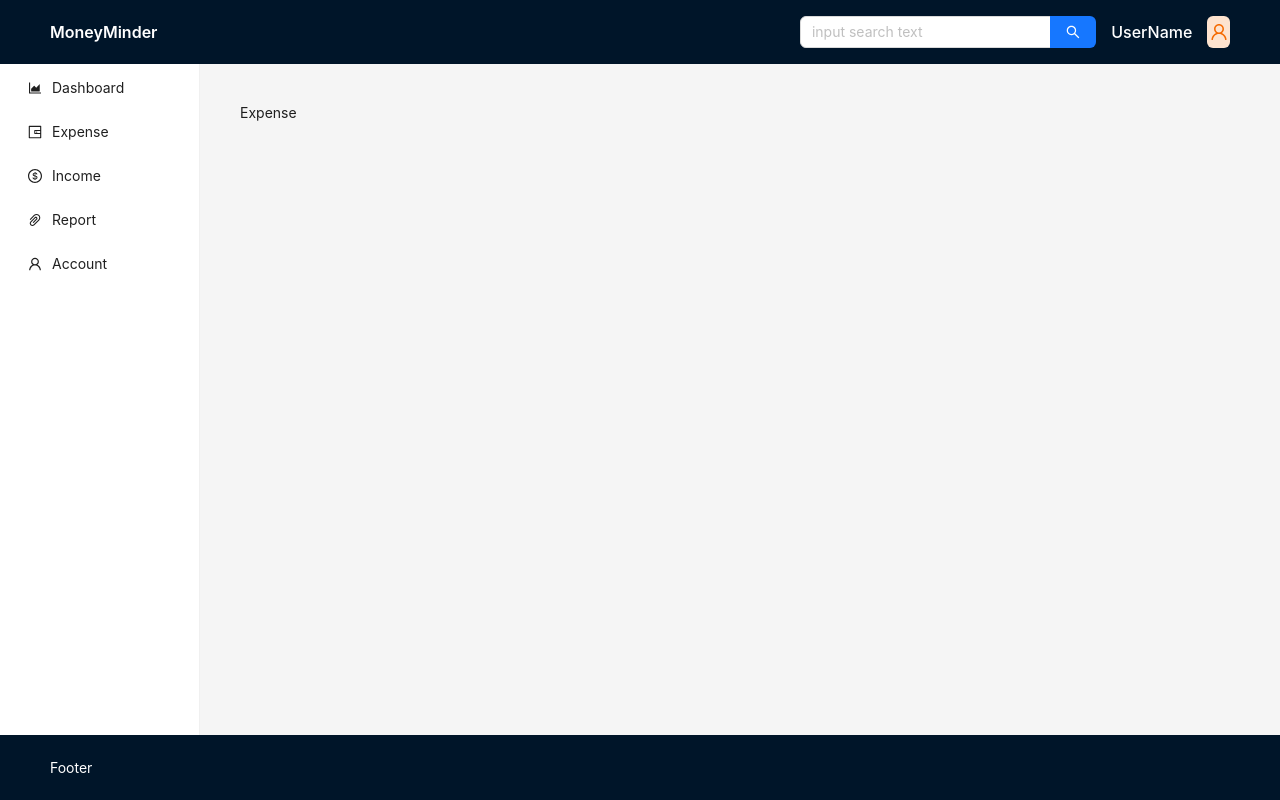
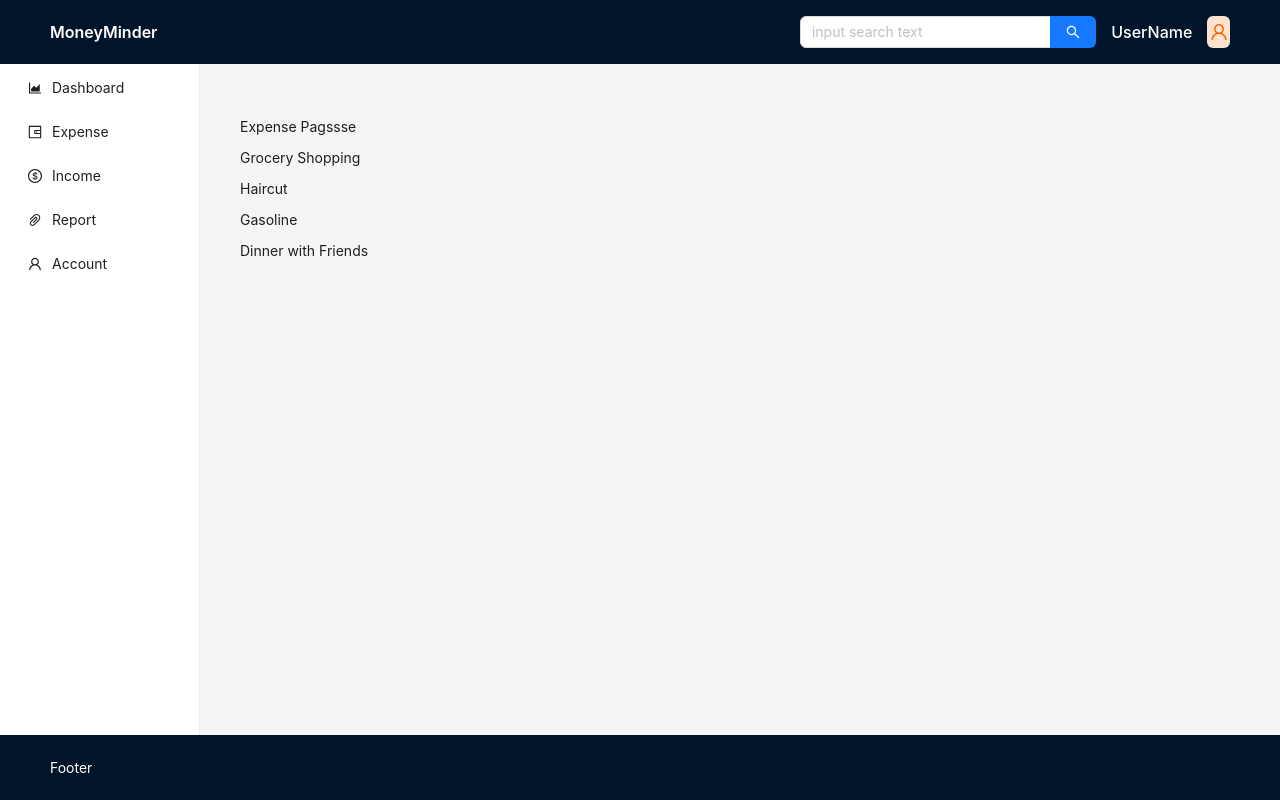
Before and after one commit to ADHIL-MOHAMMED-P-N/moneyminder, a React (Create React App) app: page /expense in a window 1280 px wide. Built offline with nearby package versions, Linux system fonts and the light colour scheme.

Commit message:
expese context added

```diff
--- a/src/App.js
+++ b/src/App.js
@@ -12,9 +12,10 @@ import LogoutPage from "./pages/LogoutPage";
 import Error404 from "./pages/Error404";
 import Error500 from "./pages/Error500";
 import Account from "./pages/Account.js";
-
+import { ExpenseProvider } from "./context/ExpenseContext";
 function App() {
   return (
+    <ExpenseProvider>
       <BrowserRouter>
         <Routes>
           {/* auth routes */}
@@ -40,6 +41,7 @@ function App() {
           <Route path="*" element={<Navigate to="/404" />} />
         </Routes>
       </BrowserRouter>
+    </ExpenseProvider>
   );
 }
 
--- a/src/components/utils/CustomTable.js
+++ b/src/components/utils/CustomTable.js
@@ -1,5 +1,5 @@
 /* implement pagination and filter */
-import { Link, useNavigate } from "react-router-dom";
+import { useNavigate } from "react-router-dom";
 import { Space, Table, Dropdown, Button, Badge } from "antd";
 import {
   CalendarOutlined,
--- /dev/null
+++ b/src/context/ExpenseContext.js
@@ -0,0 +1,39 @@
+import { createContext, useState } from "react";
+
+const ExpenseContext = createContext();
+
+export function ExpenseProvider({ children }) {
+  const [expense, setExpense] = useState([
+    {
+      date: "2023-01-14",
+      name: "Grocery Shopping",
+      amount: 50.0,
+      description: "Purchased groceries for the week.",
+    },
+    {
+      date: "2023-01-14",
+      name: "Haircut",
+      amount: 20.0,
+      description: "Purchased groceries for the week.",
+    },
+    {
+      date: "2023-02-15",
+      name: "Gasoline",
+      amount: 40.0,
+      description: "Filled up the car's gas tank.",
+    },
+    {
+      date: "2023-03-16",
+      name: "Dinner with Friends",
+      amount: 80.0,
+      description: "Shared a meal with friends at a restaurant.",
+    },
+  ]);
+  return (
+    <ExpenseContext.Provider value={{ expense }}>
+      {children}
+    </ExpenseContext.Provider>
+  );
+}
+
+export default ExpenseContext;
--- a/src/pages/Dashboard.js
+++ b/src/pages/Dashboard.js
@@ -1,10 +1,19 @@
-import React from "react";
+import { useContext } from "react";
 import SummaryCard from "../components/Dashboard/SummaryCard";
 import TransactionStatistics from "../components/Dashboard/TransactionStatistics";
 import BalanceCard from "../components/Dashboard/BalanceCard";
 import RecentTransactionTable from "../components/Dashboard/RecentTransactionTable";
 import { Col, Row } from "antd";
+import ExpenseContext from "../context/ExpenseContext";
+
+//finding current month
+const today = new Date();
+const month = today.getMonth() + 1;
+console.log(month);
+
 const Dashboard = () => {
+  const { expense } = useContext(ExpenseContext);
+  const montheExpense = expense.filter((exp) => exp.date);
   return (
     <>
       {/* Row-1 cards */}
--- a/src/pages/Expense.js
+++ b/src/pages/Expense.js
@@ -1,7 +1,16 @@
-import React from "react";
+import React, { useContext } from "react";
+import ExpenseContext from "../context/ExpenseContext";
+const Expense = () => {
+  const { expense } = useContext(ExpenseContext);
 
-const Expense = () => {
-  return <div>Expense</div>;
+  return (
+    <div>
+      <p>Expense Pagssse</p>
+      {expense.map((exp, index) => {
+        return <p key={index}>{exp.name}</p>;
+      })}
+    </div>
+  );
 };
 
 export default Expense;
```
Also changed, not shown: src/Data/expense.js (added, +64 -0 lines). Lines whose indentation alone changed are shown as unchanged.
